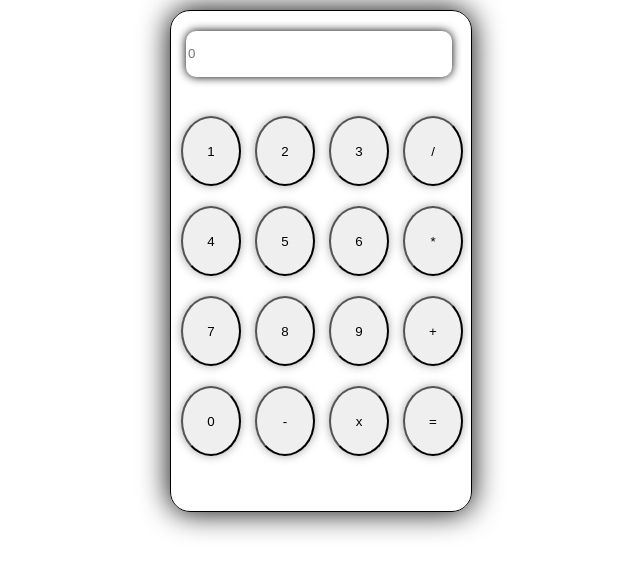
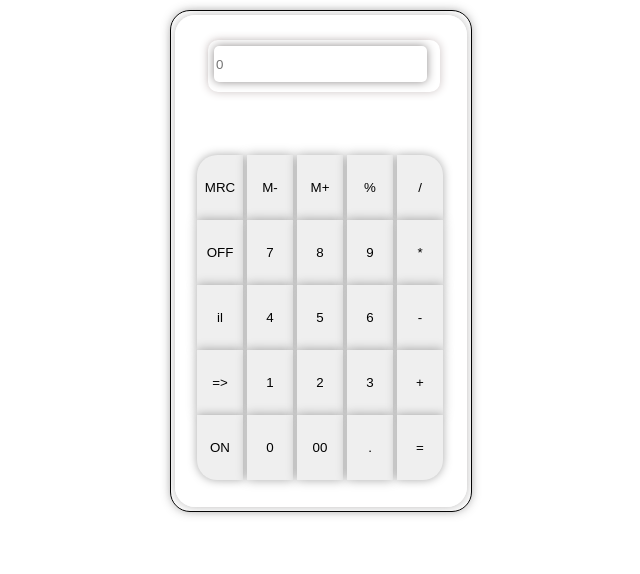
Before and after one commit to MuzaffarRakhimov/1_ishim, a plain HTML site: page index.html in a window 1280 px wide. Shown: the whole page, without its empty margins (138-778 px from the left). Drawn offline with Linux system fonts and the light colour scheme.

Commit message:
kalkulator

```diff
--- a/app.js
+++ b/app.js
@@ -10,6 +10,6 @@ function natija(){
 }
 
 function dlt(){
-    hisob.value=hisob.value.length - 1;
+    hisob.value='';
 
 }
--- a/index.html
+++ b/index.html
@@ -4,50 +4,107 @@
     <meta charset="UTF-8" />
     <meta http-equiv="X-UA-Compatible" content="IE=edge" />
     <meta name="viewport" content="width=device-width, initial-scale=1.0" />
-    <link rel="stylesheet" href="stail.css">
+    <link rel="stylesheet" href="stail.css" />
     <title>Kalkulyator</title>
   </head>
 
   <body>
-
-   <div id="tana">
-    <div id="hisob">
-      <input type="text" name="matn" id="m"   placeholder="0" >
+    <div id="tana">
+      <div id="tana2">
+        <div id="hisob">
+          <div id="hisob2">
+            <input type="text" name="matn" id="m" placeholder="0" />
+          </div>
+        </div>
+        <div id="chegara">
+          <button class="nomer" id="MRC" value="MRC" onclick="btn(this)">
+            MRC
+          </button>
+          <button class="nomer" value="M-" type="button" onclick="btn(this)">
+            M-
+          </button>
+          <button class="nomer" value="M+" type="button" onclick="btn(this)">
+            M+
+          </button>
+          <button class="nomer" value="%" type="button" onclick="btn(this)">
+            %
+          </button>
+          <button
+            class="nomer"
+            id="slesh"
+            value="/"
+            type="button"
+            onclick="btn(this)"
+          >
+            /
+          </button>
+          <button class="nomer" value="OFF" type="button" onclick="btn(this)">
+            OFF
+          </button>
+          <button class="nomer" value="7" type="button" onclick="btn(this)">
+            7
+          </button>
+          <button class="nomer" value="8" type="button" onclick="btn(this)">
+            8
+          </button>
+          <button class="nomer" value="9" type="button" onclick="btn(this)">
+            9
+          </button>
+          <button class="nomer" value="*" type="button" onclick="btn(this)">
+            *
+          </button>
+          <button class="nomer" value="" type="button" onclick="btn(this)">
+            il
+          </button>
+          <button class="nomer" value="4" type="button" onclick="btn(this)">
+            4
+          </button>
+          <button class="nomer" value="5" type="button" onclick="btn(this)">
+            5
+          </button>
+          <button class="nomer" value="6" type="button" onclick="btn(this)">
+            6
+          </button>
+          <button class="nomer" value="-" type="button" onclick="btn(this)">
+            -
+          </button>
+          <button class="nomer" value="" type="button" onclick="btn(this)">
+            =>
+          </button>
+          <button class="nomer" value="1" type="button" onclick="btn(this)">
+            1
+          </button>
+          <button class="nomer" value="2" type="button" onclick="btn(this)">
+            2
+          </button>
+          <button class="nomer" value="3" type="button" onclick="btn(this)">
+            3
+          </button>
+          <button class="nomer" value="+" type="button" onclick="btn(this)">
+            +
+          </button>
+          <button
+            class="nomer"
+            id="ON"
+            value="ON"
+            type="button"
+            onclick="dlt()"
+          >
+            ON
+          </button>
+          <button class="nomer" value="0" type="button" onclick="btn(this)">
+            0
+          </button>
+          <button class="nomer" value="00" type="button" onclick="btn(this)">
+            00
+          </button>
+          <button class="nomer" value="." type="button" onclick="btn(this)">
+            .
+          </button>
+          <button class="nomer" id="barobar" onclick="natija()">=</button>
+        </div>
+      </div>
     </div>
-    <button class="nomer" value="1"  onclick="btn(this)">1</button>
-    <button class="nomer" value="2" type="button" onclick="btn(this)">2</button>
-    <button class="nomer" value="3" type="button" onclick="btn(this)">3</button>
-    <button class="nomer" value="/" type="button" onclick="btn(this)">/</button>
-    <button class="nomer" value="4" type="button" onclick="btn(this)">4</button>
-    <button class="nomer" value="5" type="button" onclick="btn(this)">5</button>
-    <button class="nomer" value="6" type="button" onclick="btn(this)">6</button>
-    <button class="nomer" value="*" type="button" onclick="btn(this)">*</button>
-    <button class="nomer" value="7" type="button" onclick="btn(this)">7</button>
-    <button class="nomer" value="8" type="button" onclick="btn(this)">8</button>
-    <button class="nomer" value="9" type="button" onclick="btn(this)">9</button>
-    <button class="nomer" value="+" type="button" onclick="btn(this)">+</button>
-    <button class="nomer" value="0" type="button" onclick="btn(this)">0</button>
-    <button class="nomer" value="-" type="button" onclick="btn(this)">-</button>
-    <button class="nomer" onclick="dlt()">x</button>
-    <button class="nomer" onclick="natija()">=</button>
-   </div>
-
-
-
-
-
-
-
-
-
-
-
-
-
-
-
-
-
 
     <script src="/app.js"></script>
   </body>
--- a/stail.css
+++ b/stail.css
@@ -1,54 +1,84 @@
-#tana{
+#tana {
   width: 300px;
   height: 500px;
-    border: 1px solid ;
+  border: 1px solid;
   margin-top: 10px;
   margin-left: 300px;
   border-radius: 20px;
-    box-shadow: 0 0 30px black;
+  box-shadow: 0px 0px 10px rgba(83, 81, 81, 0.392);
+}
+#tana2 {
+  color: #fff;
+  width: 290px;
+  height: 490px;
+  border: 1px solid;
+  margin-top: 10px;
+  margin: 4px;
+  border-radius: 20px;
+  box-shadow: 0 0 10px rgba(83, 81, 81, 0.392);
 }
 
-#hisob{
-    width: 90%;
-    height: 50px;
-    border: 0;
-    margin: 15px;
+#hisob {
+  width: 95%;
+  height: 60px;
+  border: 1px;
+  padding: 4px;
+  margin: 28px;
   margin-top: 20px;
   border-radius: 10px;
-    box-shadow: 10pt rgba(0, 0, 255, 0.514);
 }
 
-#m{
-    width: 97%;
-    height: 87%;
+#hisob2 {
+  width: 80%;
+  height: 40px;
+  padding: 6px;
   border-radius: 10px;
   border: 0;
-    box-shadow: 0 0 10px black;
+  box-shadow: 0 0 10px rgb(205, 196, 196);
 }
 
-.nomer{
-    width: 60px;
-    height: 70px;
-    margin-left: 10px;
-    margin-top: 20px;
-    border-radius: 50%;
+#m {
+  width: 95%;
+  height: 85%;
+  margin: auto;
+  border-radius: 5px;
+  border: 0;
+  box-shadow: 0 0 10px rgb(143, 139, 139);
+}
+
+.nomer {
+  width: 46px;
+  height: 65px;
+  border: 0;
   box-shadow: 0 0 10px rgba(0, 0, 0, 0.342);
 }
 
-.nomer2{
-    width: 120px;
-    height: 80px;
-    margin-left: 15px;
-    margin-top: 20px;
-    border-radius: 5px;
+#MRC {
+  border-radius: 20px 0px 0px 0px;
 }
 
-.nomer2:hover{
-    background-color: rgba(0, 0, 0, 0.76);
+#slesh {
+  border-radius: 0px 20px 0px 0px;
+}
+
+#barobar {
+  border-radius: 0px 0px 20px 0px;
+}
+
+#ON {
+  border-radius: 0px 0px 0px 20px;
+}
+
+#chegara {
+  width: 250px;
+  height: 330px;
+  border: 1px solid;
+  margin: 20px;
+  margin-top: 50px;
+  border-radius: 20px;
+}
+
+.nomer:hover {
+  background-color: rgba(64, 6, 97, 0.611);
   cursor: pointer;
 }
-
-.nomer:hover{
-    background-color: rgba(0, 0, 0, 0.76);
-    cursor: pointer;
-}
```
Lines whose indentation alone changed are shown as unchanged.
